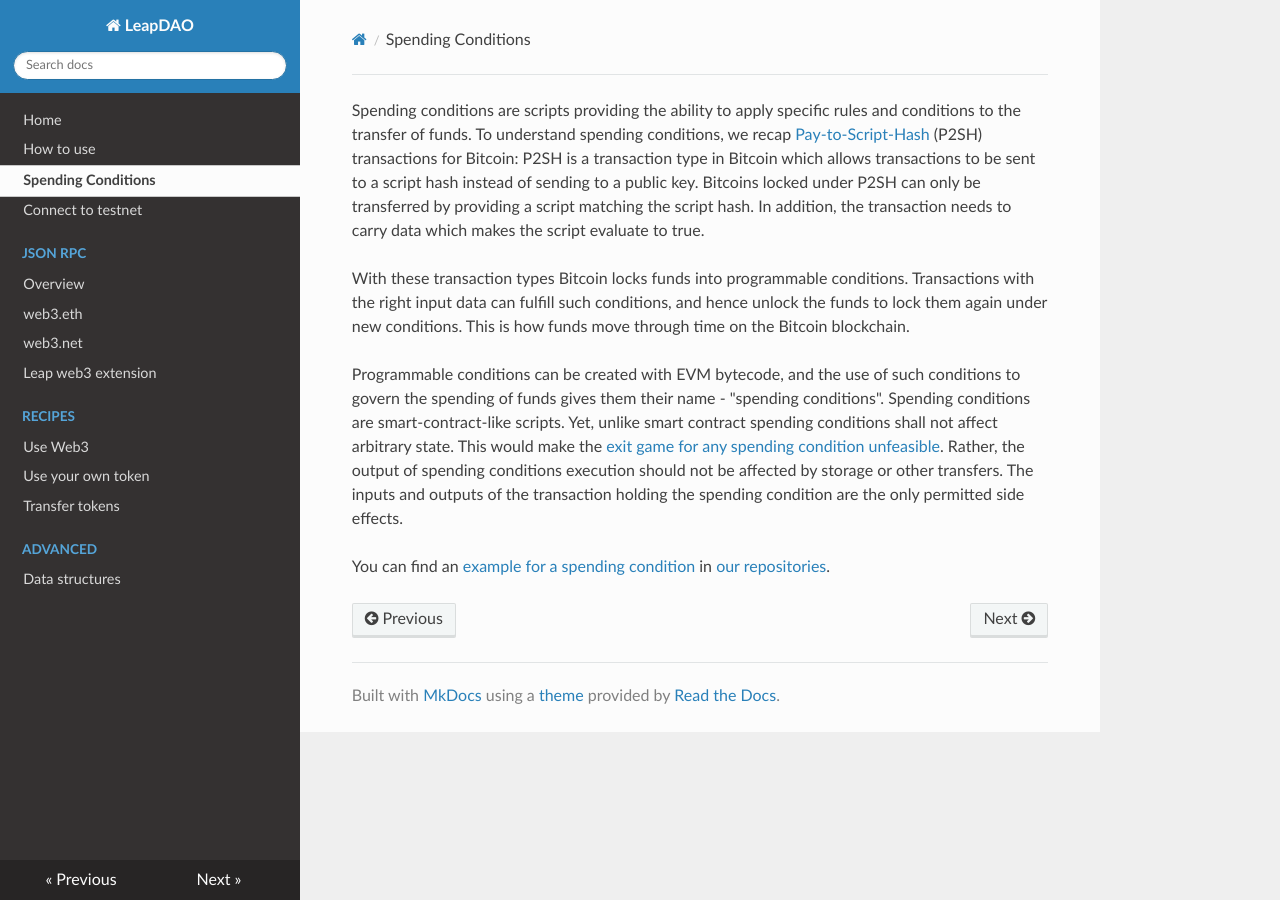
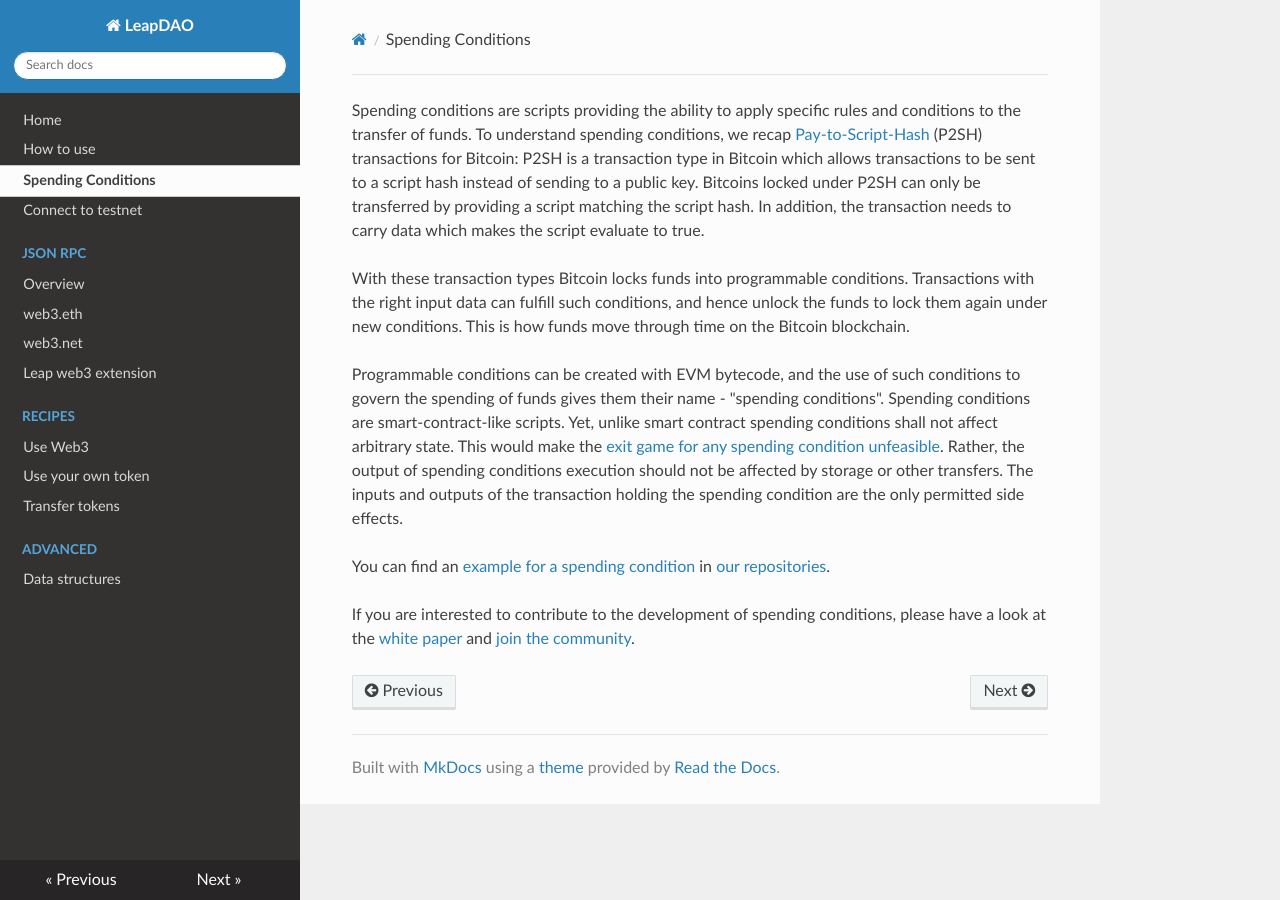
Before and after one commit to leapdao/docs, an MkDocs documentation site: the page built from docs/spending-conditions.md, in a window 1280 px wide. Built offline with MkDocs 1.6.1, drawn with Linux system fonts in a browser that asks for light colours; nearby versions of some CDN libraries.

Commit message:
cta to spending conditions

```diff
--- a/docs/spending-conditions.md
+++ b/docs/spending-conditions.md
@@ -9,3 +9,5 @@ With these transaction types Bitcoin locks funds into programmable conditions. T
 Programmable conditions can be created with EVM bytecode, and the use of such conditions to govern the spending of funds gives them their name - "spending conditions". Spending conditions are smart-contract-like scripts. Yet, unlike smart contract spending conditions shall not affect arbitrary state. This would make the [exit game for any spending condition unfeasible](https://ethresear.ch/t/why-smart-contracts-are-not-feasible-on-plasma/2598). Rather, the output of spending conditions execution should not be affected by storage or other transfers. The inputs and outputs of the transaction holding the spending condition are the only permitted side effects.
 
 You can find an [example for a spending condition](https://github.com/leapdao/spending-conditions/blob/master/contracts/mocks/SpendingCondition.sol) in [our repositories](https://github.com/leapdao).
+
+If you are interested to contribute to the development of spending conditions, please have a look at the [white paper](https://docs.google.com/document/d/1vStTjqvqZGyiI5AVtpwCIMlHFnzC_4bbixsCfs27-M8) and [join the community](https://leapdao.org).
```
